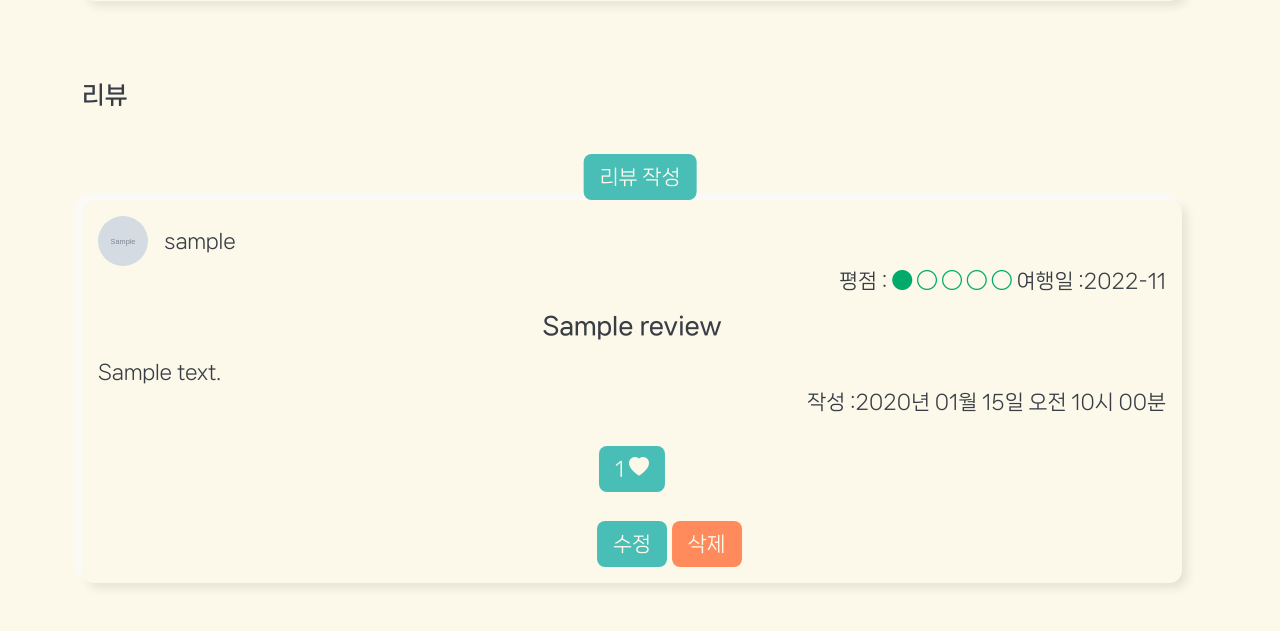
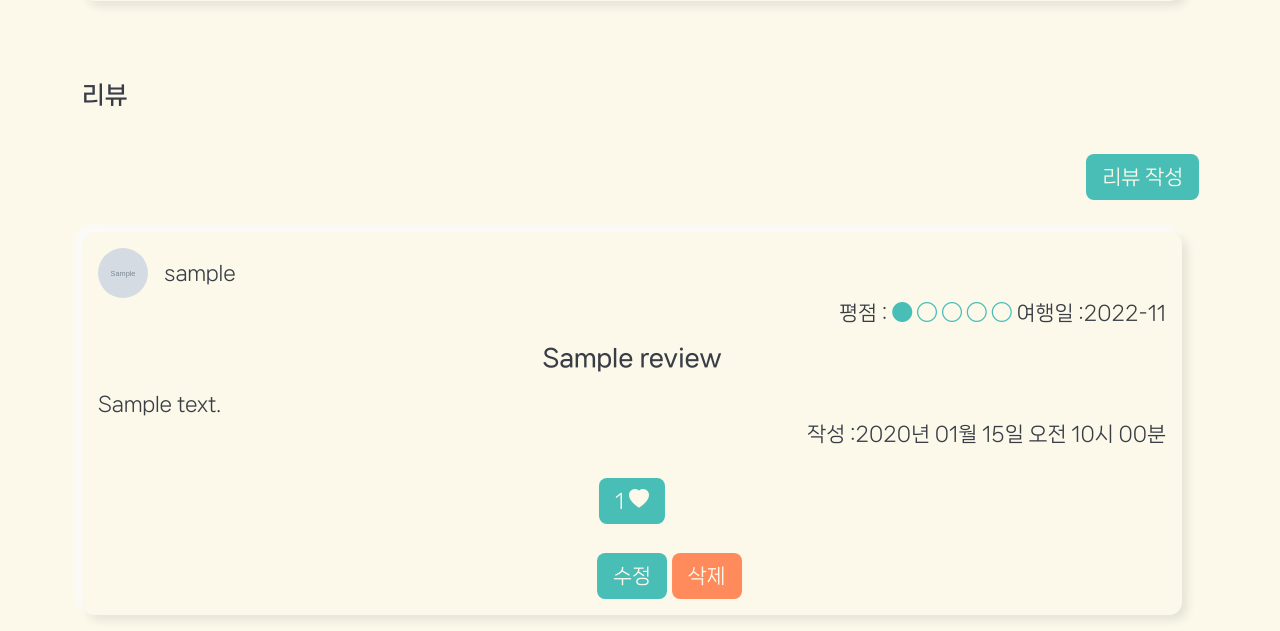
Before and after one commit to Bonbon315/PJT-Triview, a Django app: page /reviews/1/ in a window 1280 px wide. Shown: the part 971-1602 px from the top of the page. Before the commit the page ends 1559 px from the top, so only its background shows below. Run offline with Django 3.2, Linux system fonts and the light colour scheme; a user stored in the database is signed in; tables that the repository leaves empty hold one stand-in row (values such as "Sample post"); grey boxes marked "Sample" are stand-in pictures; some libraries are stand-ins or nearby versions.

Commit message:
tempaltes-modified

```diff
--- a/reviews/templates/reviews/create.html
+++ b/reviews/templates/reviews/create.html
@@ -4,7 +4,7 @@
 {% block content %}
   <h1 class='tit'>리뷰</h1>
 
-  <form action='' method='POST' enctype="multipart/form-data">
+  <form action='' method='POST' enctype="multipart/form-data" id="rev-form">
     {% csrf_token %}
     <label for="" class="form-label">여행 일자</label>
     {% render_field review_form.traveled_at class+="form-control"%}
--- a/reviews/templates/reviews/index.html
+++ b/reviews/templates/reviews/index.html
@@ -3,7 +3,7 @@
 
 {% block content %}
 
-  <div class="container">
+  <div class="container review">
 
     <div id="carouselExampleIndicators" class="carousel slide loct-crs" data-bs-ride="carousel">
       <div class="carousel-inner">
@@ -47,10 +47,10 @@
     </div>
   </section>
   <section class="review_section rev-area">
-    <div>
+    <div class="tit-area">
       <h3 class="sub-tit">리뷰</h3>
       {% if request.user.is_authenticated %}
-        <a class="btnC" href="{% url 'reviews:create' location.pk %}">리뷰 작성</a>
+        <a class="btnC btn-rev" href="{% url 'reviews:create' location.pk %}">리뷰 작성</a>
       {% endif %}
     </div>
     <!--리뷰 쌓이는 곳-->
@@ -71,11 +71,11 @@
               </div>
               <p class="text-end">
                 평점 :
-                  <i class="bi-circle{% if review.grade >= 1 %}-fill{% elif 0 < review.grade and review.grade < 1 %}-half{% endif %}" style="color: #00AA6C;"></i>
-                  <i class="bi-circle{% if review.grade >= 2 %}-fill{% elif 1 < review.grade and review.grade < 2 %}-half{% endif %}" style="color: #00AA6C;"></i>
-                  <i class="bi-circle{% if review.grade >= 3 %}-fill{% elif 2 < review.grade and review.grade < 3 %}-half{% endif %}" style="color: #00AA6C;"></i>
-                  <i class="bi-circle{% if review.grade >= 4 %}-fill{% elif 3 < review.grade and review.grade < 4 %}-half{% endif %}" style="color: #00AA6C;"></i>
-                  <i class="bi-circle{% if review.grade >= 5 %}-fill{% elif 4 < review.grade and review.grade < 5 %}-half{% endif %}" style="color: #00AA6C;"></i>
+                <i class="rev-grd bi-circle{% if review.grade >= 1 %}-fill{% elif 0 < review.grade and review.grade < 1 %}-half{% endif %}"></i>
+                <i class="rev-grd bi-circle{% if review.grade >= 2 %}-fill{% elif 1 < review.grade and review.grade < 2 %}-half{% endif %}"></i>
+                <i class="rev-grd bi-circle{% if review.grade >= 3 %}-fill{% elif 2 < review.grade and review.grade < 3 %}-half{% endif %}"></i>
+                <i class="rev-grd bi-circle{% if review.grade >= 4 %}-fill{% elif 3 < review.grade and review.grade < 4 %}-half{% endif %}"></i>
+                <i class="rev-grd bi-circle{% if review.grade >= 5 %}-fill{% elif 4 < review.grade and review.grade < 5 %}-half{% endif %}"></i>
                 <span>
                   여행일 :{{ review.traveled_at }}
                 </span>
--- a/static/css/style.css
+++ b/static/css/style.css
@@ -65,6 +65,40 @@ a:hover {
 	margin: 1rem 0;
 }
 
+/* buttons */
+.btnC {
+	background: var(--main);
+	color: var(--bg);
+	display: inline-block;
+	padding: 0.5rem 1rem;
+	margin: 1.8rem auto 0;
+	border-radius: 0.5rem;
+	transition: 0.2s;
+	position: relative;
+	left: 50%;
+	transform: translateX(-50%);
+	max-width: 900px;
+}
+.btnC:hover {
+	background: var(--highlight);
+	color: var(--bg);
+}
+.btn-sb {
+	width: 100%;
+}
+.btn-sb:hover {
+	background: var(--highlight);
+}
+
+.btnW {
+	background: var(--warning);
+	color: var(--bg);
+}
+.btnW:hover {
+	background: var(--warningH);
+	color: var(--bg);
+}
+
 /* form control */
 #login-form .form-list {
 	text-align: center;
@@ -127,7 +161,8 @@ a:hover {
 
 #update-form input,
 #pw-form input,
-#loc-form input {
+#loc-form input,
+#rev-form input {
 	border: 2px solid rgba(0, 0, 0, 0);
 	border-radius: 0.6rem;
 	background: var(--bgD);
@@ -137,7 +172,8 @@ a:hover {
 }
 #update-form input:focus,
 #pw-form input:focus,
-#loc-form input:focus {
+#loc-form input:focus,
+#rev-form input:focus {
 	border: 2px solid var(--main);
 	background: var(--bg);
 }
@@ -252,10 +288,10 @@ a:hover {
 }
 
 /* review */
-.carousel-item {
+.review .carousel-item {
 	height: 580px;
 }
-.carousel-item img {
+.review .carousel-item img {
 	width: 100%;
 }
 .review_section .box {
@@ -271,6 +307,13 @@ a:hover {
 .rev-area {
 	margin-top: 5rem;
 }
+.btn-rev {
+	left: 90%;
+	transform: translateX(0);
+}
+.tit-area {
+	margin-bottom: 2rem;
+}
 .rev .rev-cont .rev-prof {
 	width: 50px;
 	height: 50px;
@@ -282,39 +325,8 @@ a:hover {
 	width: 50px;
 	height: 50px;
 }
-
-/* buttons */
-.btnC {
-	background: var(--main);
-	color: var(--bg);
-	display: inline-block;
-	padding: 0.5rem 1rem;
-	margin: 1.8rem auto 0;
-	border-radius: 0.5rem;
-	transition: 0.2s;
-	position: relative;
-	left: 50%;
-	transform: translateX(-50%);
-	max-width: 900px;
-}
-.btnC:hover {
-	background: var(--highlight);
-	color: var(--bg);
-}
-.btn-sb {
-	width: 100%;
-}
-.btn-sb:hover {
-	background: var(--highlight);
-}
-
-.btnW {
-	background: var(--warning);
-	color: var(--bg);
-}
-.btnW:hover {
-	background: var(--warningH);
-	color: var(--bg);
+.rev .rev-cont .rev-grd {
+	color: var(--main);
 }
 
 /* footer */
--- a/templates/base.html
+++ b/templates/base.html
@@ -15,7 +15,6 @@
     <link rel="stylesheet" href="{% static 'css/style.css' %}">
     {% endblock css %}
     {% block script %}
-
     <script defer src="{% static 'js/script.js' %}"></script>
     {% endblock script %}
     <title>TRV</title>
```
